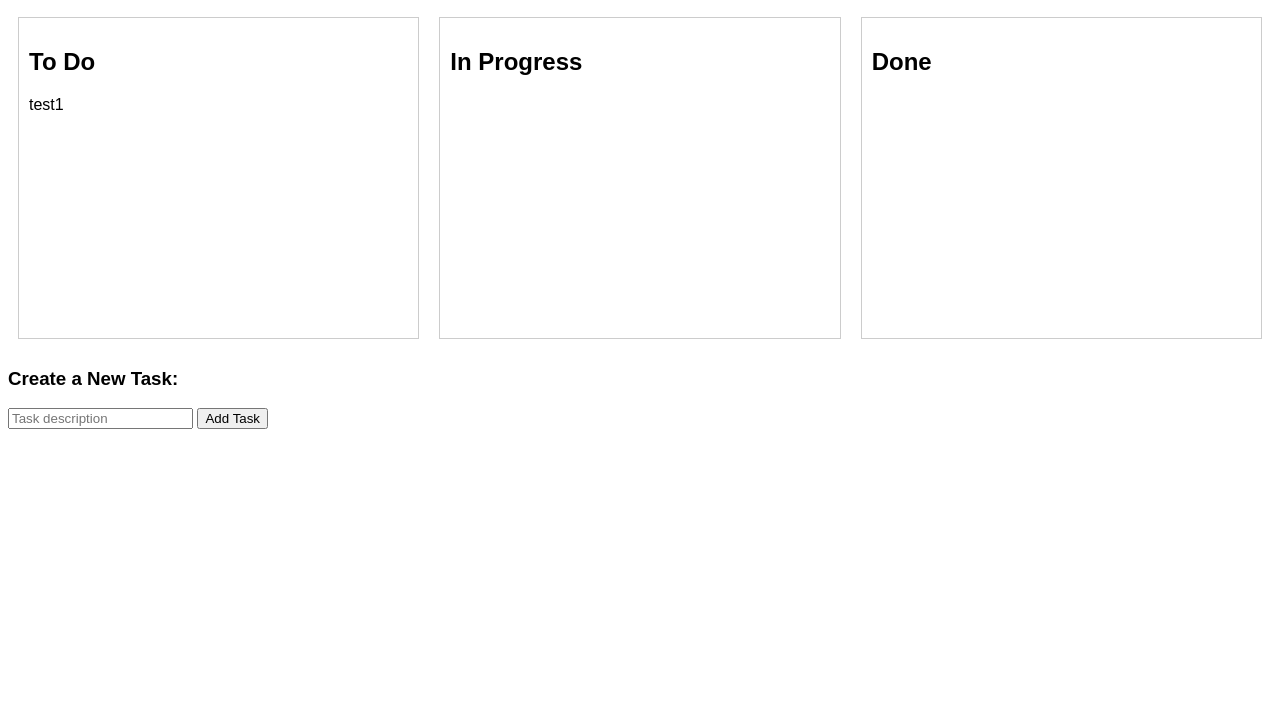
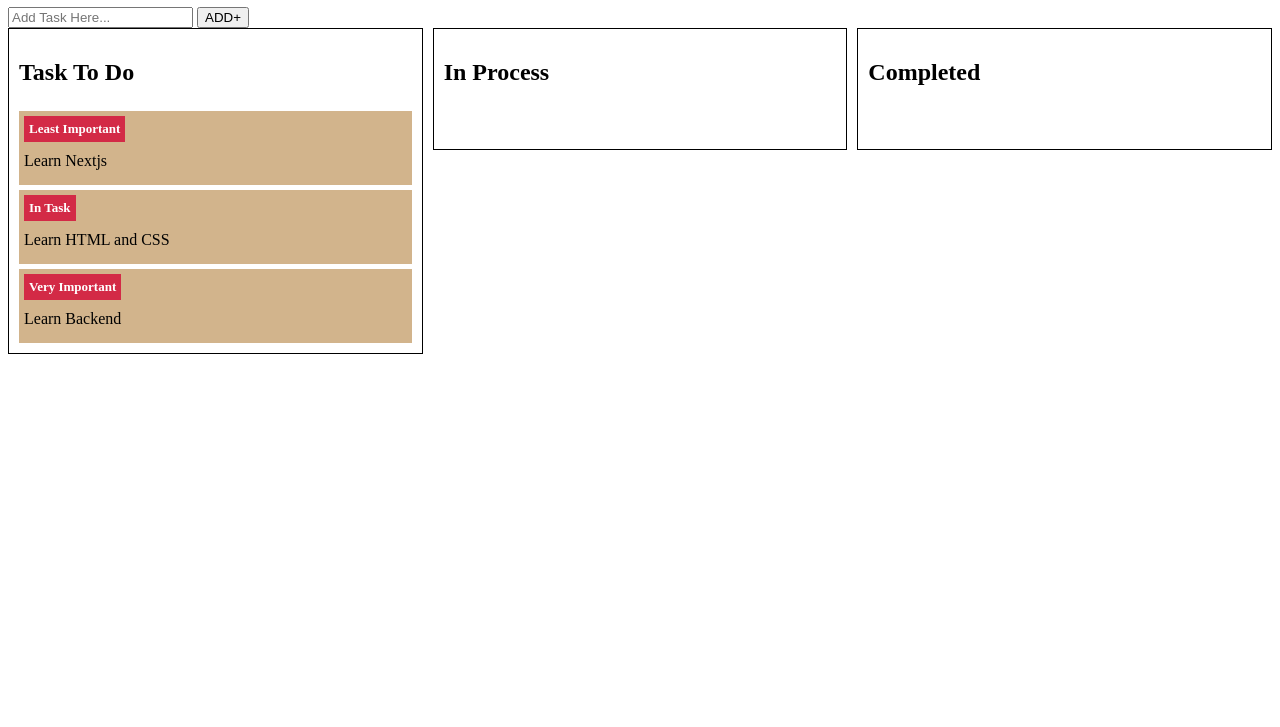
Before and after one commit to Akshay26953/kanban-board, a plain HTML site: page index.html in a window 1280 px wide. Shown: the part 73-800 px from the top of the page. Drawn offline with Linux system fonts and the light colour scheme.

Commit message:
Drag and drop functionality added to task

```diff
--- a/drag.js
+++ b/drag.js
@@ -0,0 +1,20 @@
+const columns = document.querySelectorAll(".column");
+const tasks = document.querySelectorAll(".task");
+
+tasks.forEach((task) => {
+  task.addEventListener("dragstart", () => {
+    console.log("drag start");
+    task.classList.add("dragging");
+  });
+  task.addEventListener("dragend", () => {
+    console.log("drag end");
+    task.classList.remove("dragging");
+  });
+});
+
+columns.forEach((column) => {
+  column.addEventListener("dragover", (e) => {
+    e.preventDefault();
+    column.appendChild(document.querySelector(".dragging"));
+  });
+});
--- a/index.html
+++ b/index.html
@@ -1,52 +1,54 @@
 <!DOCTYPE html>
 <html lang="en">
-<head>
-    <meta charset="UTF-8">
-    <meta name="viewport" content="width=device-width, initial-scale=1.0">
+  <head>
+    <meta charset="UTF-8" />
+    <meta name="viewport" content="width=device-width, initial-scale=1.0" />
     <title>Kanban Board</title>
-    <style>
-        /* Style for Kanban board */
-        body {
-            font-family: Arial, sans-serif;
-        }
-        .kanban-board {
-            display: flex;
-            justify-content: space-between;
-        }
-        .column {
-            flex: 1;
-            border: 1px solid #ccc;
-            padding: 10px;
-            margin: 10px;
-            min-height: 300px;
-        }
-        .card {
-            background-color: #f9f9f9;
-            border: 1px solid #ddd;
-            padding: 10px;
-            margin: 5px 0;
-        }
-    </style>
-</head>
-<body>
+    <link rel="stylesheet" href="style.css" />
+  </head>
+  <body>
     <h1>Kanban Board</h1>
-    <div class="kanban-board">
-        <div class="column" id="todo">
-            <h2>To Do</h2>
-            <div draggable="true">test1</div>
+    <div class="board">
+      <form id="taskForm">
+        <input
+          type="text"
+          name="task"
+          id="taskAdd"
+          placeholder="Add Task Here..."
+        />
+        <button type="submit">ADD+</button>
+      </form>
+      <div class="columns">
+        <div class="column">
+          <h2>Task To Do</h2>
+          <div class="task" draggable="true">
+            <div class="tag">Least Important</div>
+            <p>Learn Nextjs</p>
+          </div>
+          <div class="task" draggable="true">
+            <div class="tag">In Task</div>
+            <p>Learn HTML and CSS</p>
+          </div>
+          <div class="task" draggable="true">
+            <div class="tag">Very Important</div>
+            <p>Learn Backend</p>
+          </div>
+          <!-- <p class="task" draggable="true">Task 1</p> -->
+          <!-- <p class="task" draggable="true">Task 2</p>
+          <p class="task" draggable="true">Task 3</p>
+          <p class="task" draggable="true">Task 4</p>
+          <p class="task" draggable="true">Task 5</p>
+          <p class="task" draggable="true">Task 6</p> -->
         </div>
-        <div class="column" id="inProgress">
-            <h2>In Progress</h2>
+        <div class="column">
+          <h2>In Process</h2>
         </div>
-        <div class="column" id="done">
-            <h2>Done</h2>
+        <div class="column">
+          <h2>Completed</h2>
         </div>
+      </div>
     </div>
-    <div>
-        <h3>Create a New Task:</h3>
-        <input type="text" id="newTask" placeholder="Task description">
-        <button onclick="addTask()">Add Task</button>
-    </div>
-<script src="index.js"></script>
-</body>
+
+    <script src="drag.js"></script>
+  </body>
 </html>
--- a/style.css
+++ b/style.css
@@ -0,0 +1,33 @@
+.columns {
+    display: grid;
+    grid-template-columns: repeat(3, 1fr);
+    gap: 10px;
+}
+.column {
+    border: 1px solid black;
+    height: fit-content;
+    min-height: 100px;
+    padding: 10px;
+    grid-template-columns: 1fr;
+    display: grid;
+    gap: 5px;
+}
+.task {
+    cursor: move;
+    padding: 5px;
+    background: tan;
+}
+.task > .tag {
+    width: fit-content;
+    background: rgb(211, 42, 70);
+    padding: 5px;
+    font-size: 13px;
+    font-weight: bold;
+    color: white;
+}
+.task > p{
+margin: 10px 0;
+}
+.dragging {
+    color: red;
+}
```
Also changed, not shown: index.js (deleted).
